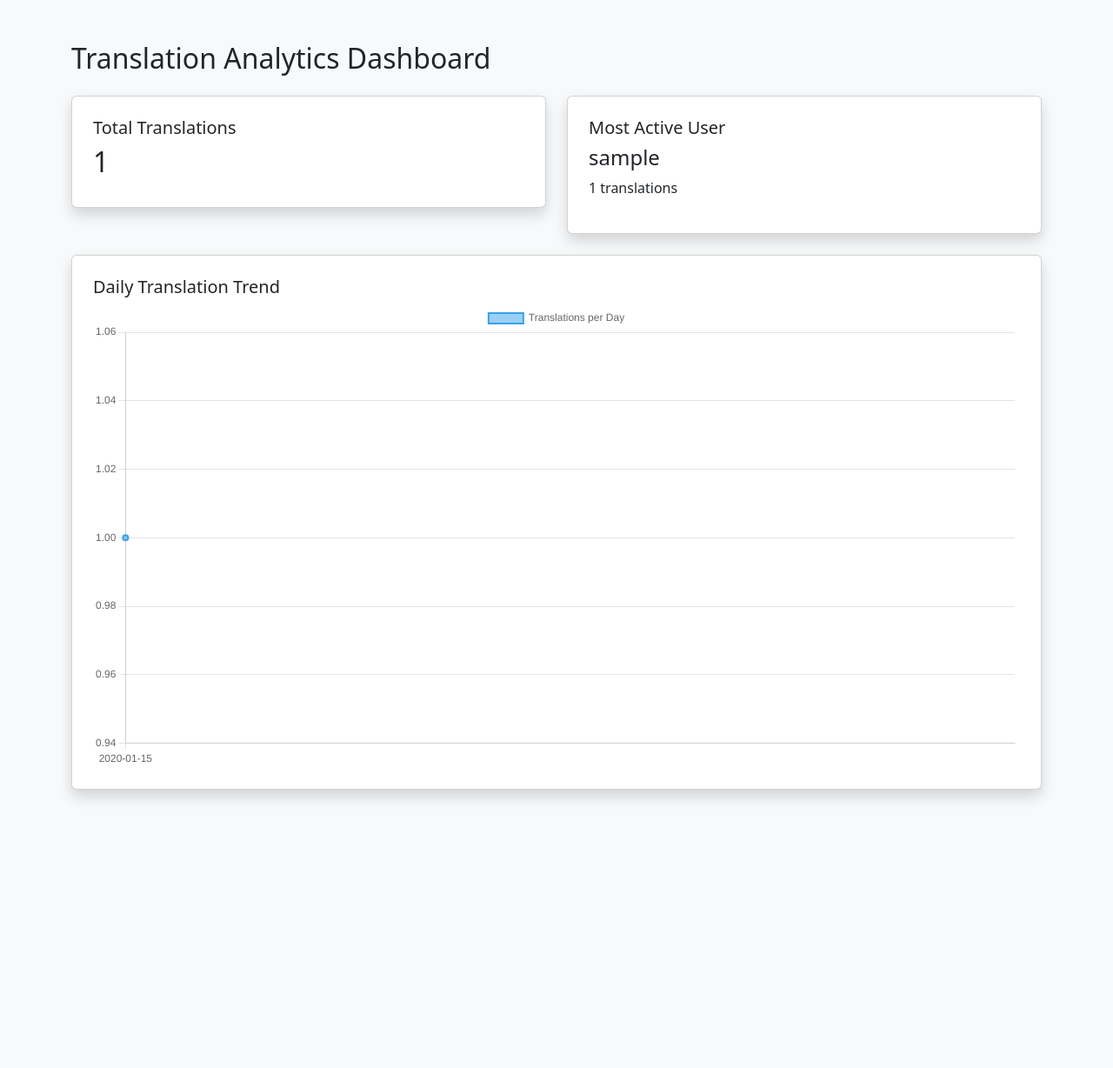
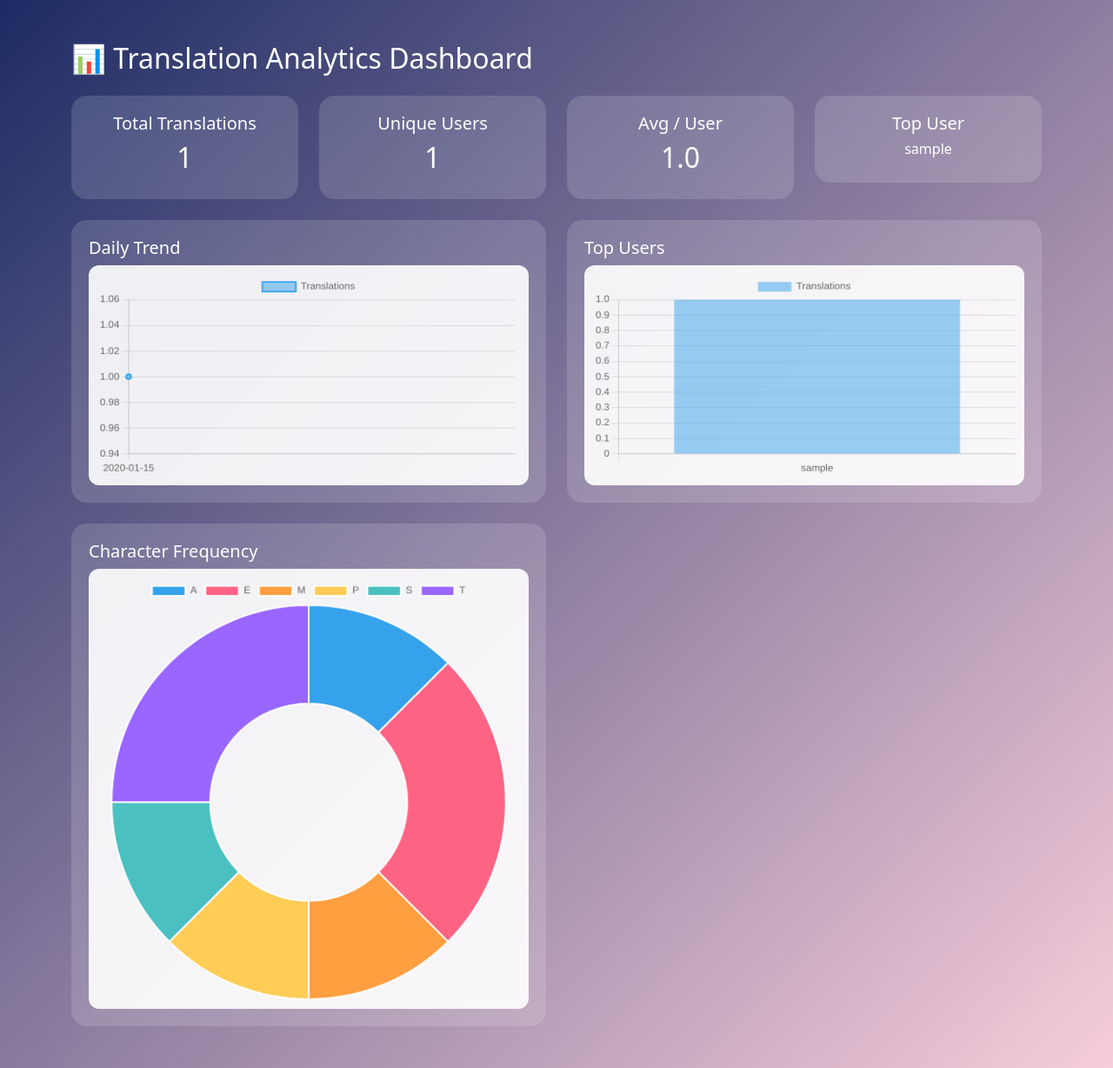
Before and after one commit to HritikaPol/isl-translator, a Flask app: page /dashboard in a window 1280 px wide. Shown: the whole page at 87% size. Before the commit the page ends 919 px from the top, so only its background shows below. Run offline with Flask 3, Linux system fonts and the light colour scheme; the visitor is signed in with stand-in values (Sample User, id 1); tables that the repository leaves empty hold one stand-in row (values such as "Sample post").

Commit message:
Upgraded analytics dashboard

```diff
--- a/app.py
+++ b/app.py
@@ -208,35 +208,56 @@ def dashboard():
 
     # Total translations
     cursor.execute("SELECT COUNT(*) FROM translations")
-    total_translations = cursor.fetchone()[0]
+    total = cursor.fetchone()[0]
 
-    # Most active user
+    # Unique users
+    cursor.execute("SELECT COUNT(DISTINCT username) FROM translations")
+    unique_users = cursor.fetchone()[0]
+
+    # Top 5 users
     cursor.execute("""
         SELECT username, COUNT(*) as count
         FROM translations
         GROUP BY username
         ORDER BY count DESC
-        LIMIT 1
+        LIMIT 5
     """)
-    top_user = cursor.fetchone()
+    top_users = cursor.fetchall()
 
     # Daily trend
     cursor.execute("""
         SELECT DATE(timestamp), COUNT(*)
         FROM translations
         GROUP BY DATE(timestamp)
+        ORDER BY DATE(timestamp)
     """)
     daily_data = cursor.fetchall()
 
+    # Character frequency
+    cursor.execute("SELECT input_text FROM translations")
+    texts = cursor.fetchall()
+
     conn.close()
+
+    from collections import Counter
+    all_chars = ""
+    for row in texts:
+        all_chars += row[0]
+
+    char_counts = Counter(all_chars.upper())
+    top_chars = dict(char_counts.most_common(6))
+
+    avg_per_user = round(total / unique_users, 2) if unique_users > 0 else 0
 
     return render_template(
         "dashboard.html",
-        total=total_translations,
-        top_user=top_user,
-        daily_data=daily_data
+        total=total,
+        unique_users=unique_users,
+        avg_per_user=avg_per_user,
+        top_users=top_users,
+        daily_data=daily_data,
+        top_chars=top_chars
     )
-
 
 # ---------------- LOGOUT ----------------
 @app.route("/logout")
--- a/templates/dashboard.html
+++ b/templates/dashboard.html
@@ -4,59 +4,143 @@
     <title>Analytics Dashboard</title>
     <link href="https://cdn.jsdelivr.net/npm/bootstrap@5.3.3/dist/css/bootstrap.min.css" rel="stylesheet">
     <script src="https://cdn.jsdelivr.net/npm/chart.js"></script>
+
+    <style>
+        body {
+            background: linear-gradient(135deg,#1d2b64,#f8cdda);
+            min-height:100vh;
+            color:white;
+        }
+
+        .card-style {
+            background: rgba(255,255,255,0.15);
+            backdrop-filter: blur(12px);
+            border-radius:18px;
+            padding:20px;
+            transition: transform 0.3s ease;
+        }
+
+        .card-style:hover {
+            transform: translateY(-5px);
+        }
+
+        canvas {
+            background: rgba(255,255,255,0.9);
+            border-radius:12px;
+            padding:10px;
+        }
+    </style>
 </head>
 
-<body class="bg-light">
+<body>
 
 <div class="container py-5">
 
-    <h2 class="mb-4">Translation Analytics Dashboard</h2>
+    <h2 class="mb-4">📊 Translation Analytics Dashboard</h2>
 
-    <div class="row mb-4">
-        <div class="col-md-6">
-            <div class="card p-4 shadow">
+    <!-- KPI ROW -->
+    <div class="row g-4 mb-4">
+
+        <div class="col-md-3">
+            <div class="card-style text-center">
                 <h5>Total Translations</h5>
                 <h2>{{ total }}</h2>
             </div>
         </div>
 
-        <div class="col-md-6">
-            <div class="card p-4 shadow">
-                <h5>Most Active User</h5>
-                {% if top_user %}
-                    <h4>{{ top_user[0] }}</h4>
-                    <p>{{ top_user[1] }} translations</p>
+        <div class="col-md-3">
+            <div class="card-style text-center">
+                <h5>Unique Users</h5>
+                <h2>{{ unique_users }}</h2>
+            </div>
+        </div>
+
+        <div class="col-md-3">
+            <div class="card-style text-center">
+                <h5>Avg / User</h5>
+                <h2>{{ avg_per_user }}</h2>
+            </div>
+        </div>
+
+        <div class="col-md-3">
+            <div class="card-style text-center">
+                <h5>Top User</h5>
+                {% if top_users %}
+                    <h6>{{ top_users[0][0] }}</h6>
                 {% else %}
-                    <p>No data yet</p>
+                    <p>No Data</p>
                 {% endif %}
             </div>
         </div>
+
     </div>
 
-    <div class="card p-4 shadow">
-        <h5>Daily Translation Trend</h5>
+    <!-- CHART ROW -->
+    <div class="row g-4">
+
+        <div class="col-lg-6">
+            <div class="card-style">
+                <h5>Daily Trend</h5>
                 <canvas id="trendChart"></canvas>
+            </div>
+        </div>
+
+        <div class="col-lg-6">
+            <div class="card-style">
+                <h5>Top Users</h5>
+                <canvas id="userChart"></canvas>
+            </div>
+        </div>
+
+        <div class="col-lg-6 mt-4">
+            <div class="card-style">
+                <h5>Character Frequency</h5>
+                <canvas id="charChart"></canvas>
+            </div>
+        </div>
+
     </div>
 
 </div>
 
 <script>
-    const data = {{ daily_data|tojson }};
+const dailyData = {{ daily_data|tojson }};
+const topUsers = {{ top_users|tojson }};
+const topChars = {{ top_chars|tojson }};
 
-    const labels = data.map(row => row[0]);
-    const counts = data.map(row => row[1]);
-
-    const ctx = document.getElementById('trendChart');
-
-    new Chart(ctx, {
+// Daily Trend
+new Chart(document.getElementById("trendChart"), {
     type: 'line',
     data: {
-            labels: labels,
+        labels: dailyData.map(row => row[0]),
         datasets: [{
-                label: 'Translations per Day',
-                data: counts,
+            label: 'Translations',
+            data: dailyData.map(row => row[1]),
             borderWidth: 2,
-                fill: false
+            tension: 0.3
+        }]
+    }
+});
+
+// Top Users
+new Chart(document.getElementById("userChart"), {
+    type: 'bar',
+    data: {
+        labels: topUsers.map(row => row[0]),
+        datasets: [{
+            label: 'Translations',
+            data: topUsers.map(row => row[1])
+        }]
+    }
+});
+
+// Character Frequency
+new Chart(document.getElementById("charChart"), {
+    type: 'doughnut',
+    data: {
+        labels: Object.keys(topChars),
+        datasets: [{
+            data: Object.values(topChars)
         }]
     }
 });
```
Lines whose indentation alone changed are shown as unchanged.
